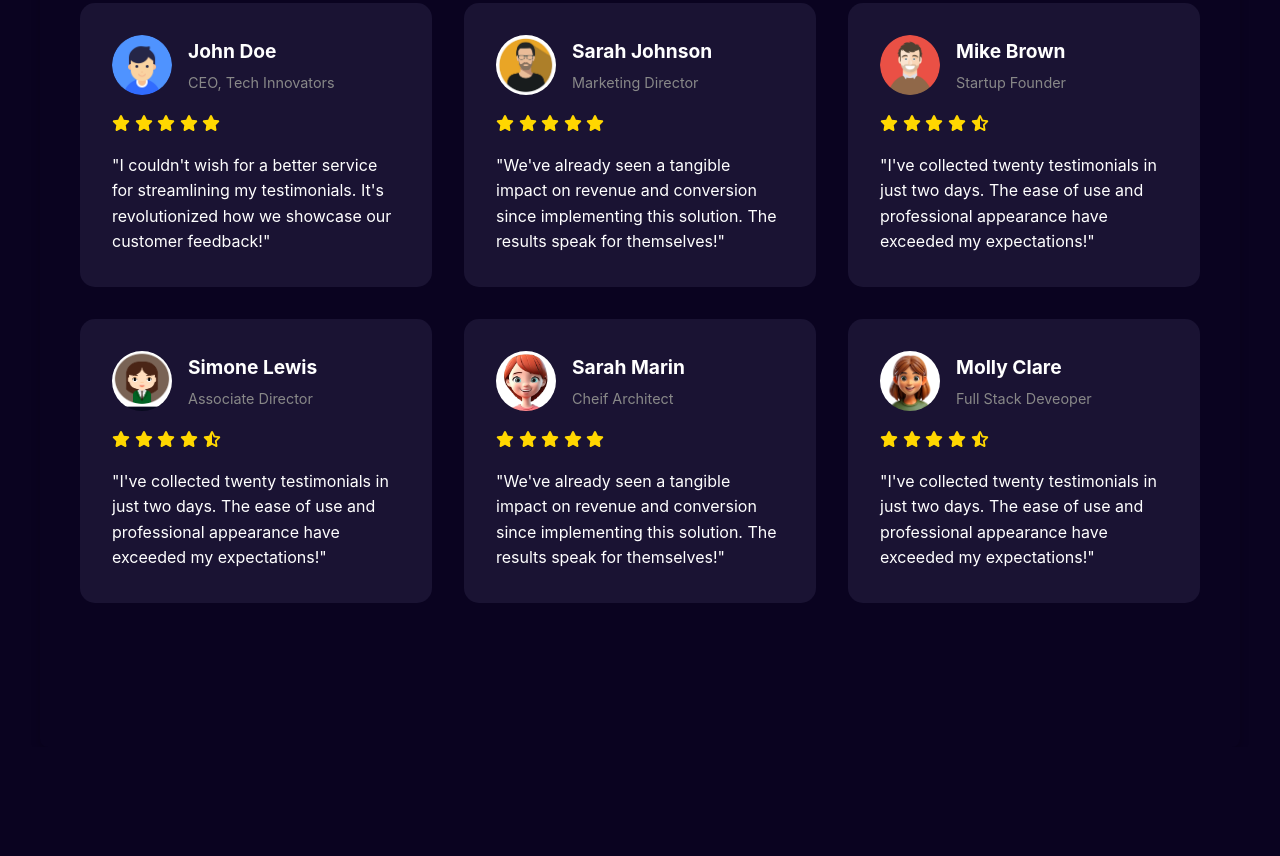
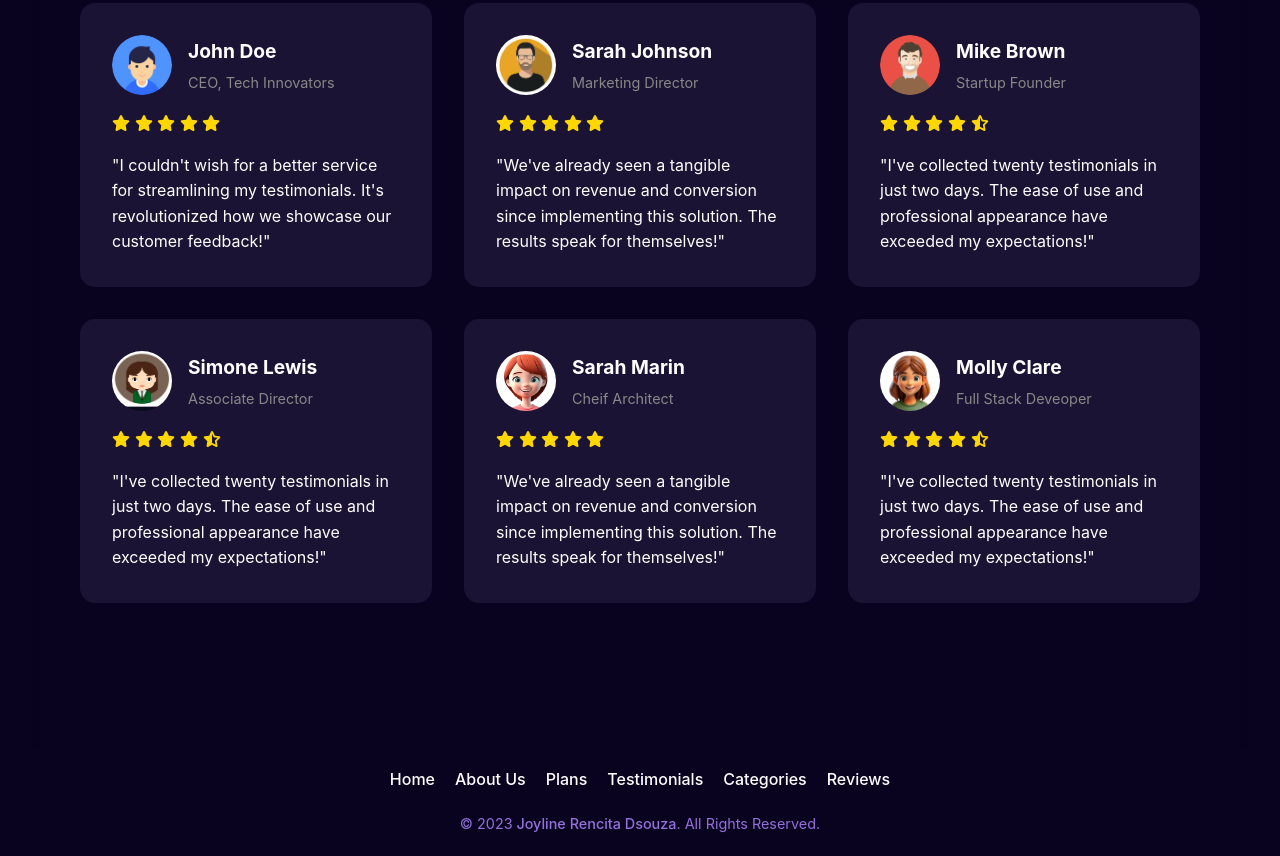
Before and after one commit to Joyline-Rencita/Internship-Tasks, a plain HTML site: page 01_Tesimonial Site/index.html in a window 1280 px wide. Shown: the part 1677-2533 px from the top of the page. Before the commit the page ends 2424 px from the top, so only its background shows below. Drawn offline with Linux system fonts and the light colour scheme.

Commit message:
Update index.html

```diff
--- a/01_Tesimonial Site/index.html
+++ b/01_Tesimonial Site/index.html
@@ -16,7 +16,7 @@
             <a href="index.html" class="logo">TestimonyHub</a>
 
             <div class="nav-links">
-                <a href="#home" onclick="toggleMenu()">Home</a>
+                <a href="index.html" onclick="toggleMenu()">Home</a>
                 <a href="#about" onclick="toggleMenu()">About Us</a>
                 <a href="#plans" onclick="toggleMenu()">Plans</a>
                 <a href="#testimonials" onclick="toggleMenu()">Testimonials</a>
@@ -34,7 +34,6 @@
 
         </div>
     </nav>
-
     <!-- <section id="home"> -->
         <div class="hero">
             <div class="container hero-content">
@@ -222,6 +221,21 @@
         <p><strong>- Alex Chen, Product Manager</strong></p>
     </div>
 
+    <footer>
+        <div class="footer-container">
+          <div class="footer-links">
+            <a href="index.html" onclick="toggleMenu()">Home</a>
+            <a href="#about" onclick="toggleMenu()">About Us</a>
+            <a href="#plans" onclick="toggleMenu()">Plans</a>
+            <a href="#testimonials" onclick="toggleMenu()">Testimonials</a>
+            <a href="#categories" onclick="toggleMenu()">Categories</a>
+            <a href="#reviews" onclick="toggleMenu()">Reviews</a>
+          </div>
+          <p class="footer-credit">&#169; 2023<a href="https://www.linkedin.com/in/joyline-rencita-dsouza-927575206/" target="_blank">
+            Joyline Rencita Dsouza</a>. All Rights Reserved.</p>
+        </div>
+      </footer>
+
     <script src="script.js"></script>
 </body>
 </html>
```
